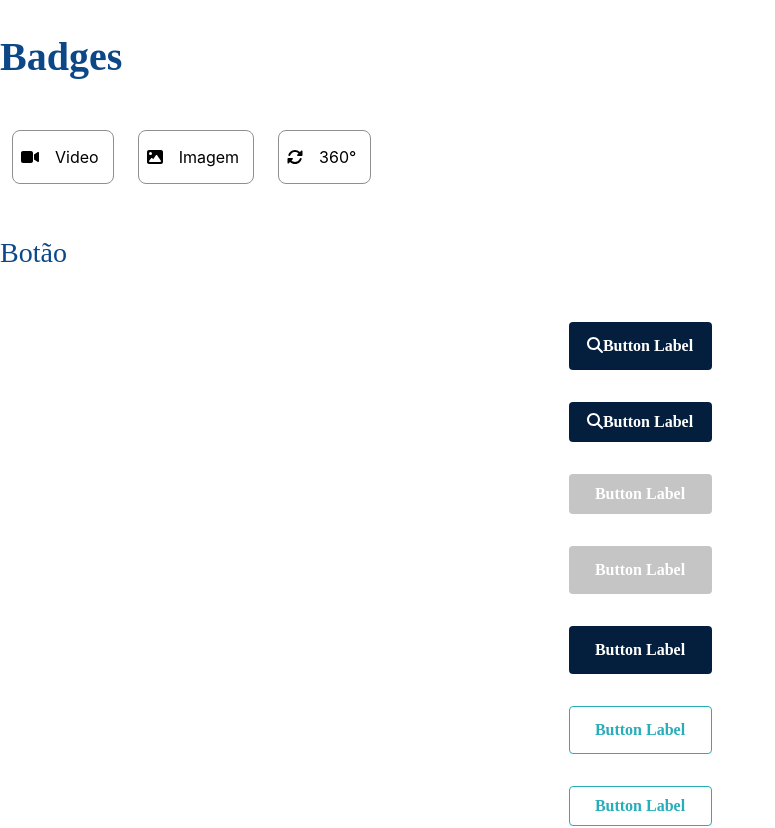
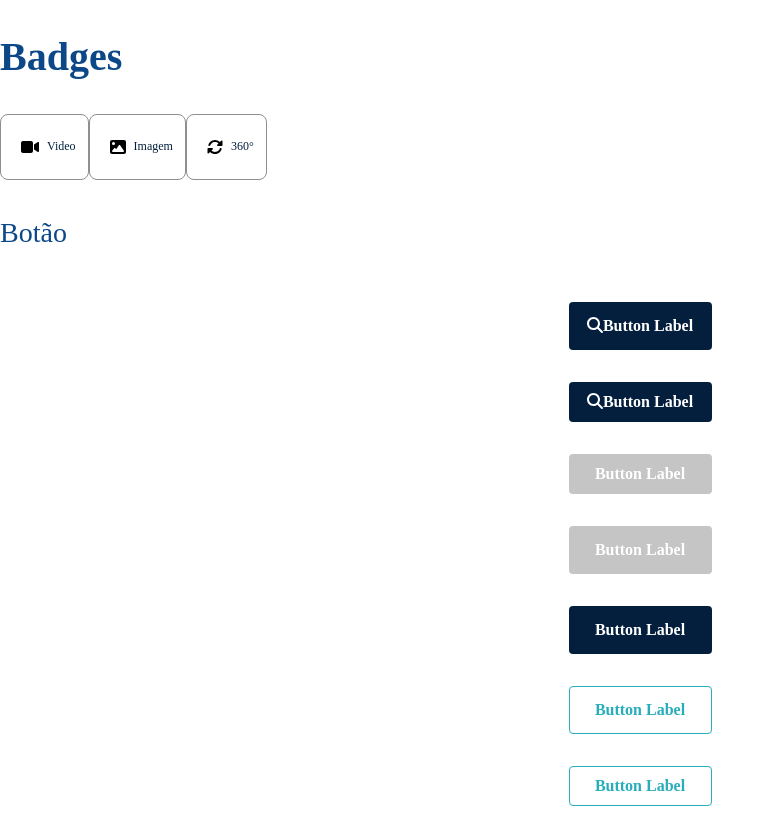
Before and after one commit to deboraCs26/desafio-taqtile-debora, a React (Create React App) app: page / in a window 1280 px wide. Shown: the top 828 px of the page, without its empty margins (0-775 px from the left). Built offline with nearby package versions, Linux system fonts and the light colour scheme.

Commit message:
separator creation and badge correction

```diff
--- a/src/App.tsx
+++ b/src/App.tsx
@@ -17,7 +17,7 @@ import { Button } from './style/button/button';
 import { faSearch } from '@fortawesome/free-solid-svg-icons';
 import { CardCategory } from './style/card-categorias-de-imoveis/card-category';
 import imageCategory from './style/card-categorias-de-imoveis/cards/image-category.svg';
-import { Badge } from './style/badges/badges';
+import { Badge } from './style/badges/badge';
 import { faSyncAlt, faImage, faVideo } from '@fortawesome/free-solid-svg-icons';
 
 export default function App() {
--- /dev/null
+++ b/src/style/badges/badge.css
@@ -0,0 +1,10 @@
+.badge-container {
+  display: inline-flex;
+  align-items: center;
+  justify-content: center;
+  border-radius: 8px;
+  padding: 16px 12px;
+}
+.badge-icon {
+  padding: 6px 8px;
+}
--- a/src/style/badges/badges.tsx
+++ b/src/style/badges/badge.tsx
@@ -1,8 +1,10 @@
 import React, { useState } from 'react';
-import './badges.css';
+import './badge.css';
 import { FontAwesomeIcon } from '@fortawesome/react-fontawesome';
 import { IconDefinition } from '@fortawesome/fontawesome-svg-core';
 import { colors } from '../colors';
+import { Caption } from '../typography/caption';
+import { Separator } from '../Separator/separator';
 
 interface BadgeProps {
   icon?: IconDefinition;
@@ -22,7 +24,7 @@ export const Badge = ({ icon, text, selected, onClick }: BadgeProps) => {
   };
 
   const badgeStyle = {
-    color: selected ? colors.neutral.white : '',
+    color: selected ? colors.neutral.white : "",
     backgroundColor: selected ? colors.cta : '',
     cursor: 'pointer',
     ...(hovered && { backgroundColor: '#29D6E733' }),
@@ -30,21 +32,19 @@ export const Badge = ({ icon, text, selected, onClick }: BadgeProps) => {
   };
 
   return (
-    <div className='style-badges'>
     <div
-        className='badges'
+      className='badge-container'
       style={badgeStyle}
       onClick={onClick}
       onMouseEnter={handleMouseEnter}
       onMouseLeave={handleMouseLeave}
     >
-        <div className='icon'>
+      <div className='badge-icon'>
         {!!icon && <FontAwesomeIcon icon={icon} />}
       </div>
-        <div className='text'>
-          <p color={selected ? colors.neutral.neutralXDark : ''}>{text}</p>
+      <Separator size="small"/>
+      <Caption color={selected ? "white" : "dark"}>{text}</Caption>
     </div>
-      </div>
-    </div>
+
   );
 };
--- a/src/style/badges/badges.css
+++ /dev/null
@@ -1,17 +0,0 @@
-.style-badges {
-  display: inline-flex;
-  align-items: center;
-  padding: 16px 12px;
-}
-.badges {
-  display: flex;
-  align-items: center;
-  justify-content: center;
-  border-radius: 8px;
-}
-.icon {
-  padding: 6px 8px;
-}
-.text {
-  padding-right: 14px;
-}
--- /dev/null
+++ b/src/style/separator/separator.tsx
@@ -0,0 +1,22 @@
+import React from 'react';
+
+interface SeparatorProps {
+  size: 'small' | 'medium' | 'large';
+}
+
+export const Separator = ({ size } : SeparatorProps) => {
+
+  let spacing: string;
+
+  if (size === 'small') {
+    spacing = '8px';
+  } else if (size === 'medium') {
+    spacing = '16px';
+  } else if (size === 'large') {
+    spacing = '24px';
+  } else {
+    spacing = '16px';
+  }
+
+  return <div style={{ height: spacing }} />;
+};
--- a/src/style/typography/caption.tsx
+++ b/src/style/typography/caption.tsx
@@ -1,14 +1,20 @@
 import { colors } from '../colors';
 import { components } from './typography';
 
-export const Caption = ({ children }: { children: React.ReactNode }) => {
+interface CaptionProps{
+  children: React.ReactNode;
+  color?: "dark" | "white";
+}
+
+export const Caption = ({ children, color } : CaptionProps) => {
   return (
     <p
       style={{
         fontFamily: components.family.primary,
         fontSize: components.fontSize.small,
         fontWeight: components.fontWeight.regular,
-        color: colors.neutral.neutralXDark,
+        color: color === "dark" ? colors.brand.primaryXDark : colors.neutral.white,
+
         margin: 0,
       }}
     >
```
Lines whose indentation alone changed are shown as unchanged.
